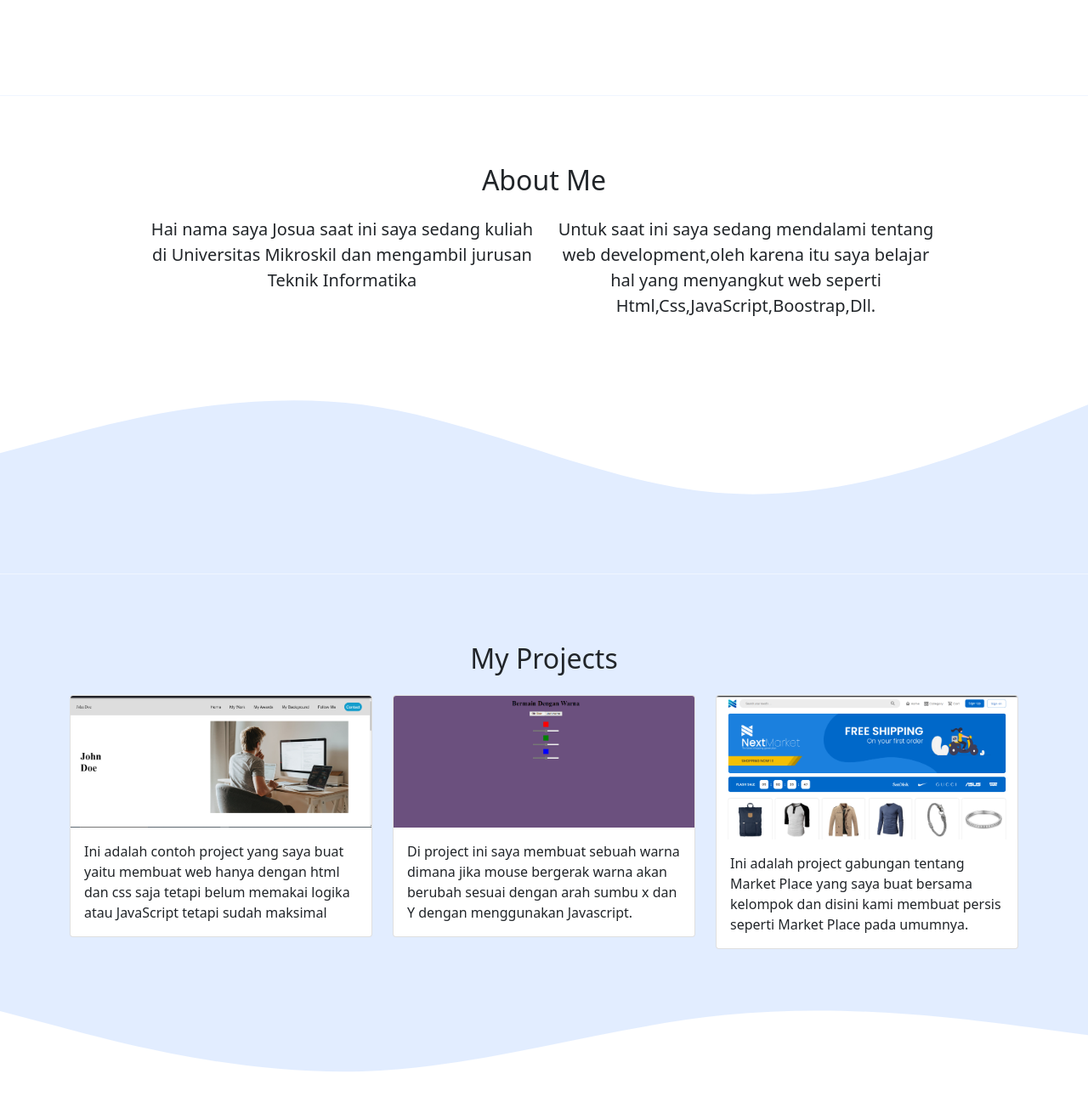
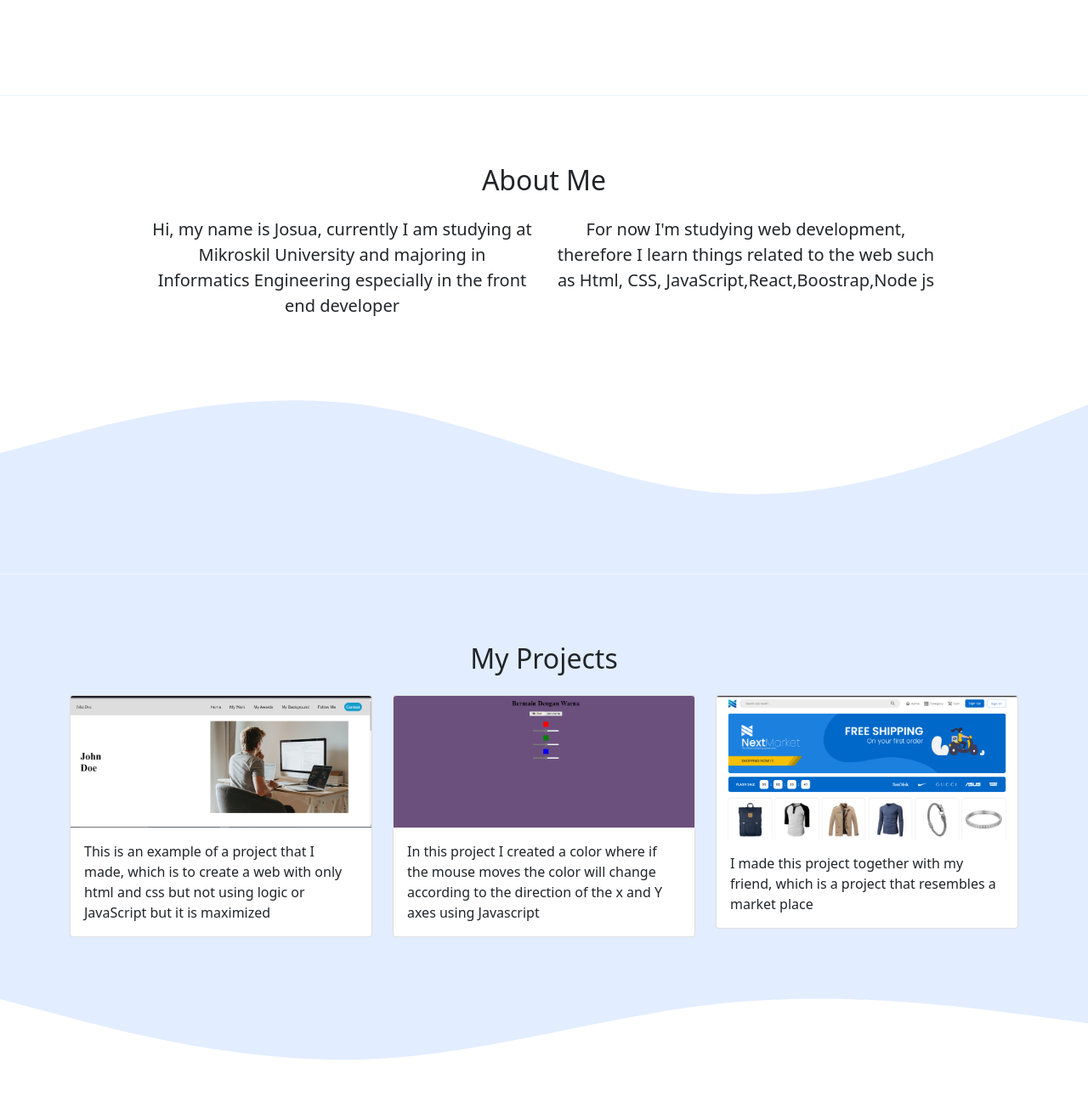
Before and after one commit to josua-stng/josua-stng.github.io, a plain HTML site: page index.html in a window 1280 px wide. Shown: the part 614-1911 px from the top of the page at 85% size. Drawn offline with nearby package versions, Linux system fonts and the light colour scheme.

Commit message:
fix typo

```diff
--- a/index.html
+++ b/index.html
@@ -57,7 +57,7 @@
     <section class="jumbotron text-center">
         <img src="img/my photo.jpg" alt="img2" class="rounded-circle img-thumbnail">
         <h1 class="display-4">Josua Sitanggang</h1>
-        <p class="lead">Mahasiswa | Junior Web Developer</p>
+        <p class="lead">Student | Junior Web Developer</p>
         <svg xmlns="http://www.w3.org/2000/svg" viewBox="0 0 1440 320">
             <path fill="#ffff" fill-opacity="1"
                 d="M0,0L48,37.3C96,75,192,149,288,165.3C384,181,480,139,576,133.3C672,128,768,160,864,176C960,192,1056,192,1152,192C1248,192,1344,192,1392,192L1440,192L1440,320L1392,320C1344,320,1248,320,1152,320C1056,320,960,320,864,320C768,320,672,320,576,320C480,320,384,320,288,320C192,320,96,320,48,320L0,320Z">
@@ -80,12 +80,10 @@
             </div>
             <div class="row justify-content-center fs-5 text-center">
                 <div class="col-md-5">
-                    <p>Hai nama saya Josua saat ini saya sedang kuliah di Universitas Mikroskil dan mengambil jurusan
-                        Teknik Informatika</p>
+                    <p>Hi, my name is Josua, currently I am studying at Mikroskil University and majoring in Informatics Engineering especially in the front end developer</p>
                 </div>
                 <div class="col-md-5">
-                    <p>Untuk saat ini saya sedang mendalami tentang web development,oleh karena itu saya belajar hal
-                        yang menyangkut web seperti Html,Css,JavaScript,Boostrap,Dll.</p>
+                    <p>For now I'm studying web development, therefore I learn things related to the web such as Html, CSS, JavaScript,React,Boostrap,Node js</p>
                 </div>
             </div>
         </div>
@@ -113,8 +111,7 @@
                     <div class="card">
                         <img src="img/Project 1.png" class="card-img-top" alt="img3">
                         <div class="card-body">
-                            <p class="card-text">Ini adalah contoh project yang saya buat yaitu membuat web hanya dengan
-                                html dan css saja tetapi belum memakai logika atau JavaScript tetapi sudah maksimal</p>
+                            <p class="card-text">This is an example of a project that I made, which is to create a web with only html and css but not using logic or JavaScript but it is maximized</p>
                         </div>
                     </div>
                 </div>
@@ -122,8 +119,7 @@
                     <div class="card">
                         <img src="img/Project 2.png" class="card-img-top" alt="img3">
                         <div class="card-body">
-                            <p class="card-text">Di project ini saya membuat sebuah warna dimana jika mouse bergerak
-                                warna akan berubah sesuai dengan arah sumbu x dan Y dengan menggunakan Javascript.</p>
+                            <p class="card-text">In this project I created a color where if the mouse moves the color will change according to the direction of the x and Y axes using Javascript</p>
                         </div>
                     </div>
                 </div>
@@ -131,7 +127,7 @@
                     <div class="card">
                         <img src="img/Project 3.png" class="card-img-top" alt="img3">
                         <div class="card-body">
-                            <p class="card-text">Ini adalah project gabungan tentang Market Place yang saya buat bersama kelompok dan disini kami membuat persis  seperti Market Place pada umumnya.</p>
+                            <p class="card-text">I made this project together with my friend, which is a project that resembles a market place</p>
                         </div>
                     </div>
                 </div>
```
